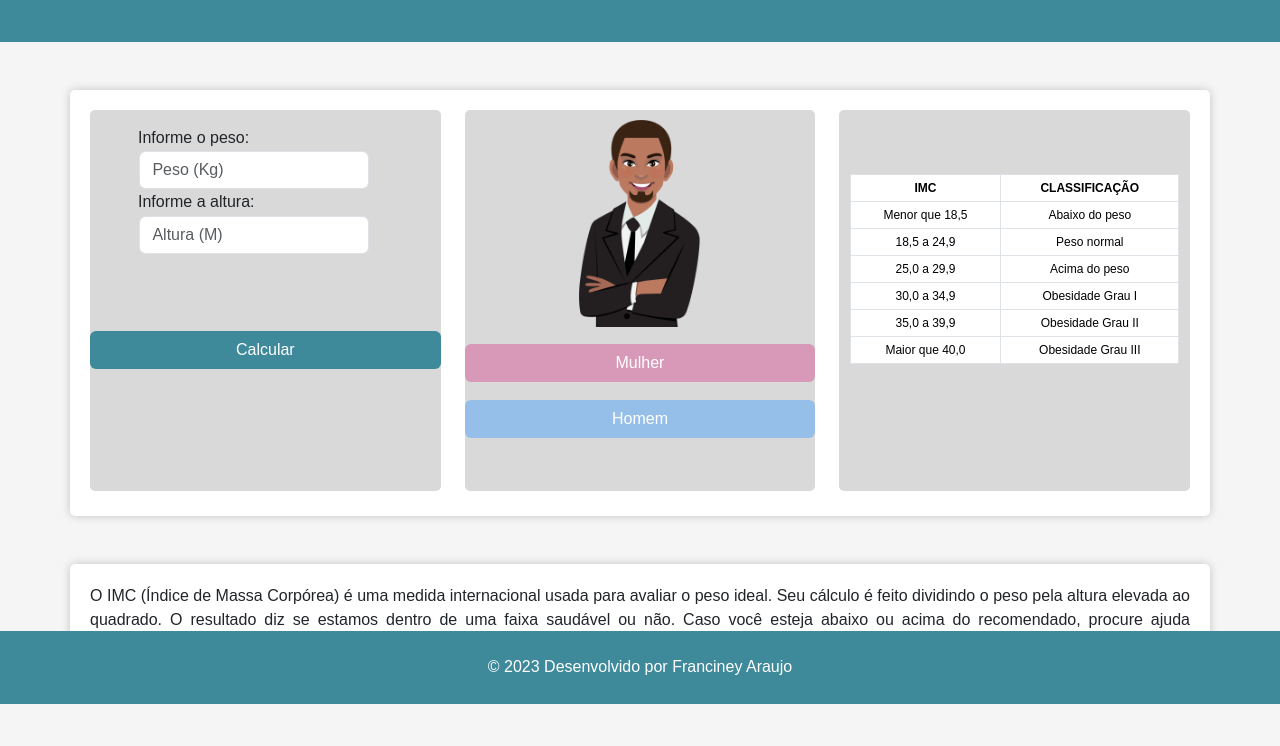
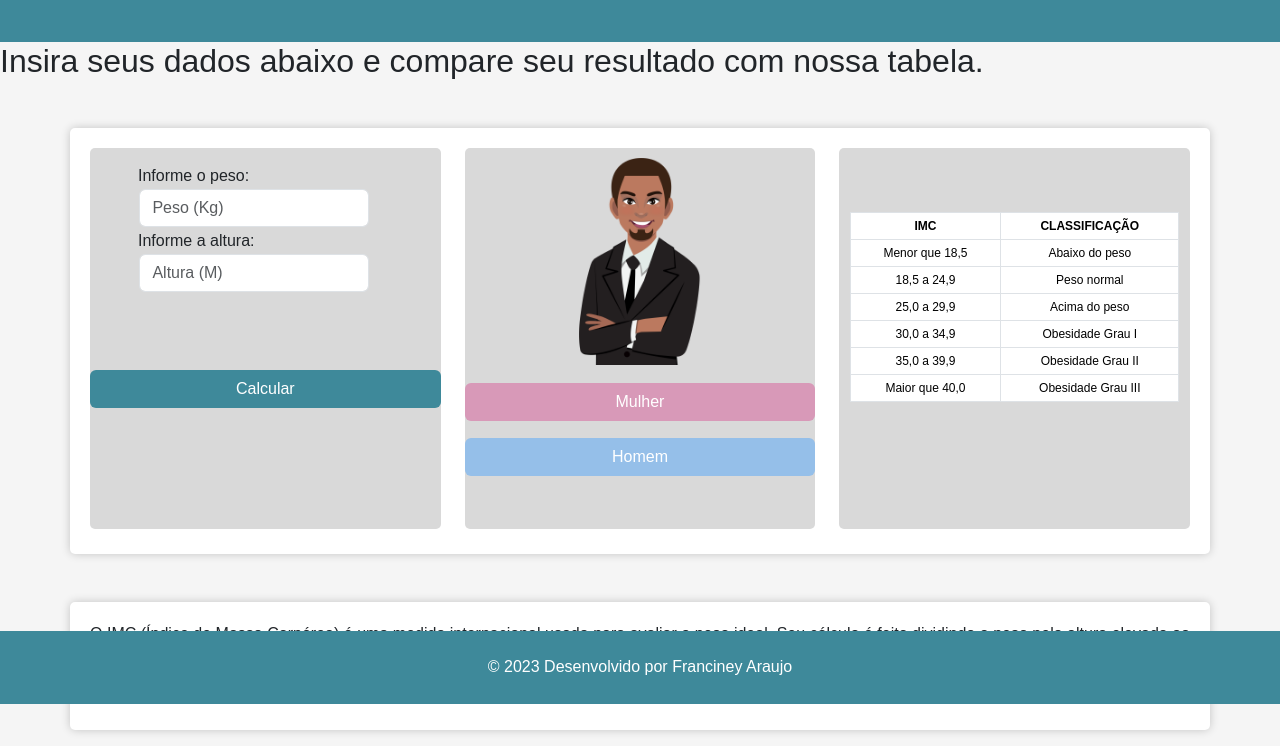
Before and after one commit to francineyaraujoo/IMC, a plain HTML site: page index.html in a window 1280 px wide. Shown: the part 96-842 px from the top of the page. Before the commit the page ends 804 px from the top, so only its background shows below. Drawn offline with nearby package versions, Linux system fonts and the light colour scheme.

Commit message:
Update index.html

```diff
--- a/index.html
+++ b/index.html
@@ -9,14 +9,12 @@
   <script src="https://cdn.jsdelivr.net/npm/bootstrap@5.3.2/dist/js/bootstrap.bundle.min.js"></script>
   <link rel="stylesheet" href="css/style.css">
   <link rel="shortcut icon" href="img/favicon.ico" type="image/x-icon">
-
 </head>
-
 <body>
-
   <div id="header" class="container-fluid header p-5 text-white text-center">
     <h3>Cálculo de Massa Corporal (IMC)</h3>
   </div>
+  <div><h2>Insira seus dados abaixo e compare seu resultado com nossa tabela.</h2></div>
   <div class="container mx-auto mt-5">
     <div class="row">
       <div class="col-sm-4">
```
